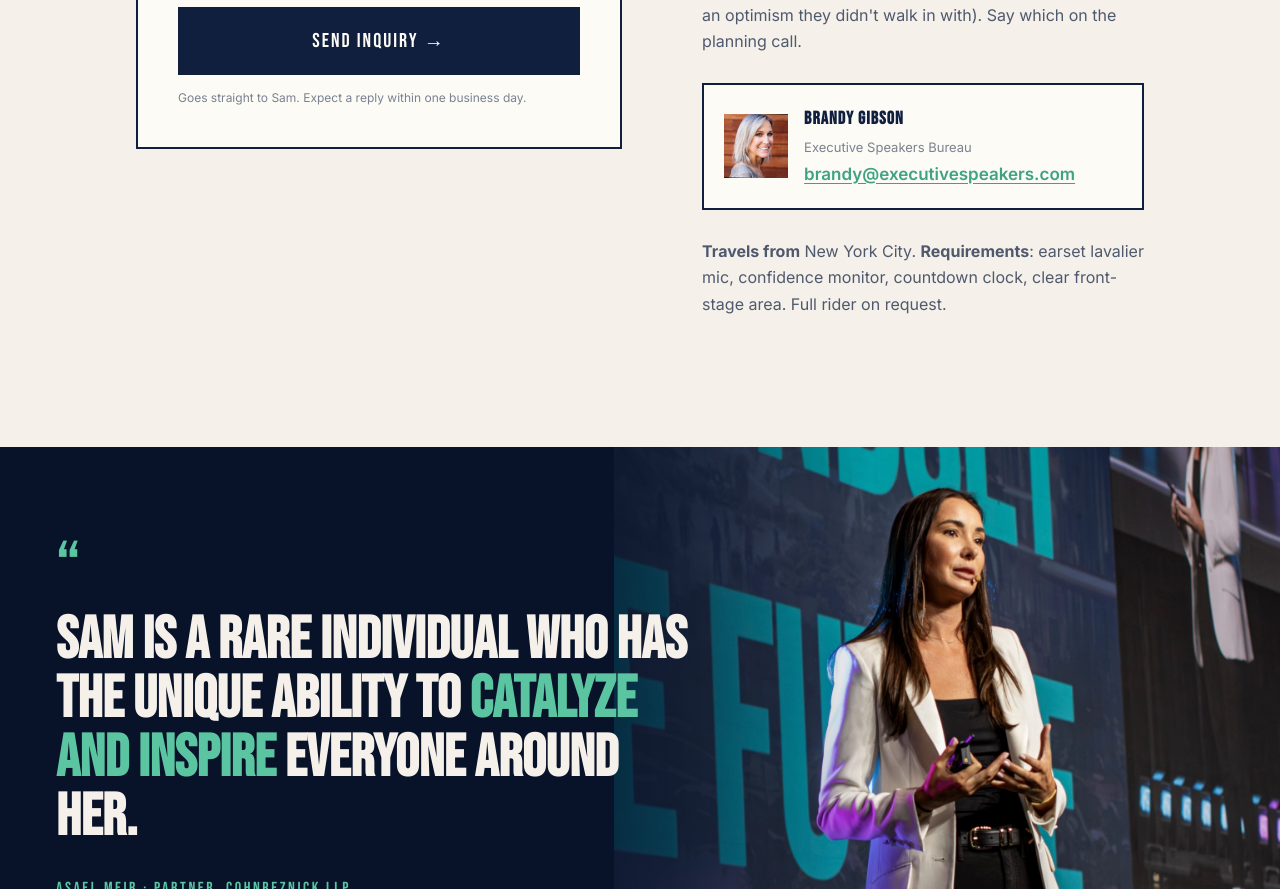
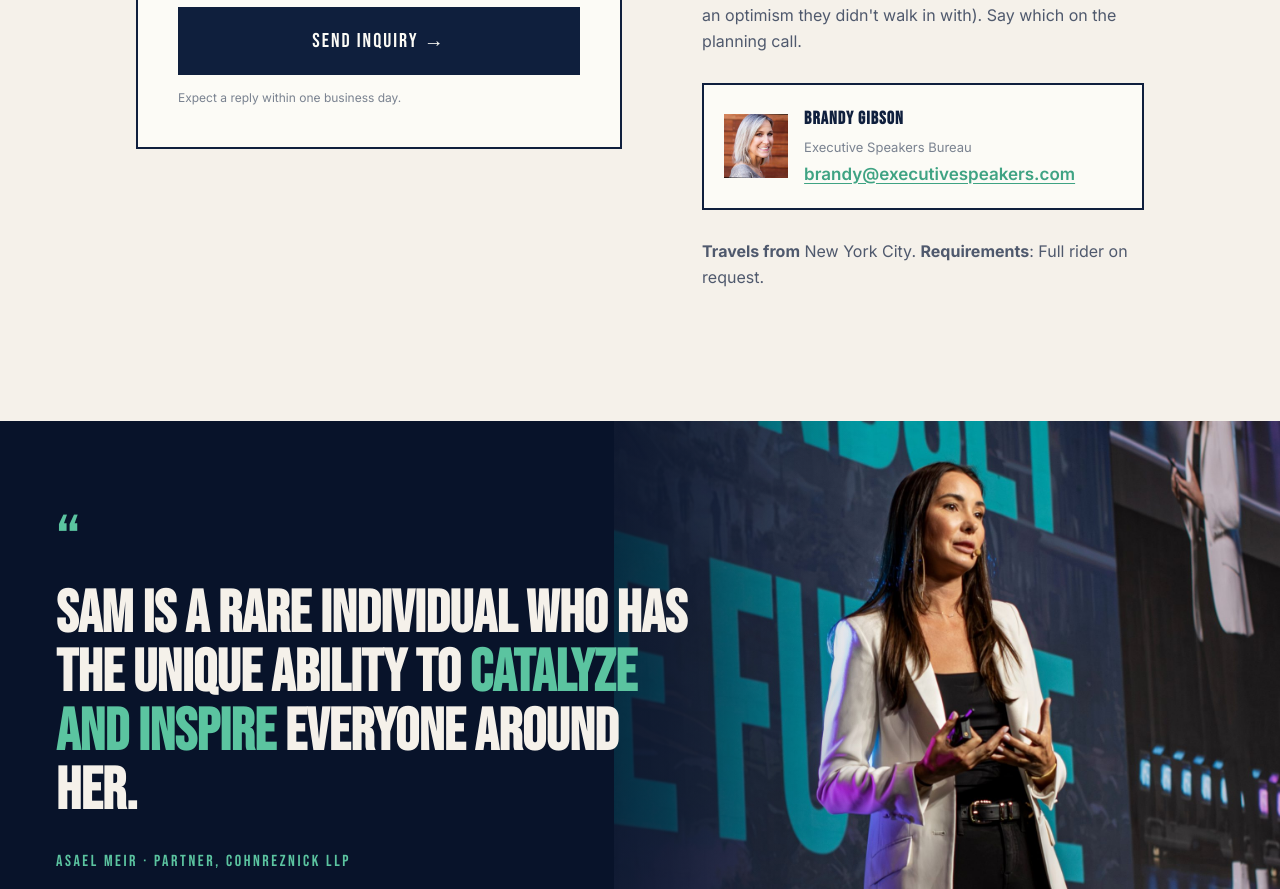
Before and after one commit to SamRadOfficial/sam-rad, a Next.js app: page /book in a window 1280 px wide. Shown: the part 893-1782 px from the top of the page. Built offline with nearby package versions, Linux system fonts and the light colour scheme.

Commit message:
Trim tech rider detail and form fine print on booking page

```diff
--- a/app/book/BookingForm.jsx
+++ b/app/book/BookingForm.jsx
@@ -126,7 +126,7 @@ export default function BookingForm() {
             <a href="mailto:sam@sam-rad.com">sam@sam-rad.com</a> and we will pick it up from there.
           </>
         ) : (
-          'Goes straight to Sam. Expect a reply within one business day.'
+          'Expect a reply within one business day.'
         )}
       </div>
     </form>
--- a/app/book/page.jsx
+++ b/app/book/page.jsx
@@ -44,7 +44,7 @@ export default function Book() {
                     <a href={SITE.bureau.mailto}>brandy@executivespeakers.com</a>
                   </div>
                 </div>
-                <p><strong>Travels from</strong> New York City. <strong>Requirements</strong>: earset lavalier mic, confidence monitor, countdown clock, clear front-stage area. Full rider on request.</p>
+                <p><strong>Travels from</strong> New York City. <strong>Requirements</strong>: Full rider on request.</p>
               </div>
             </div>
           </div>
```
